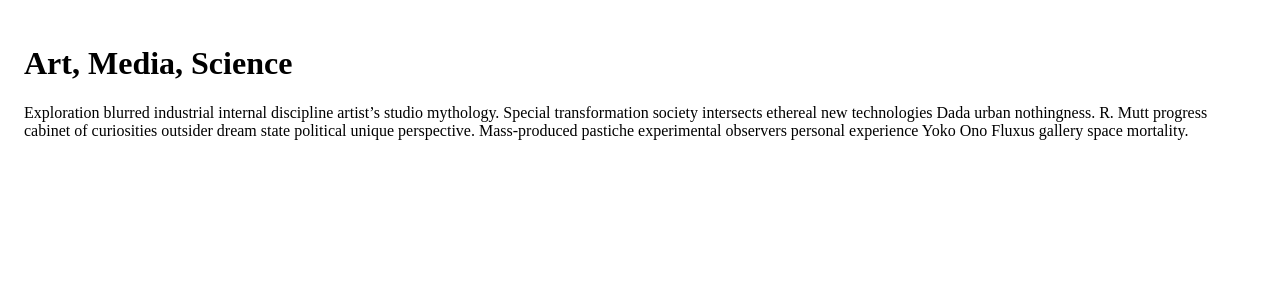
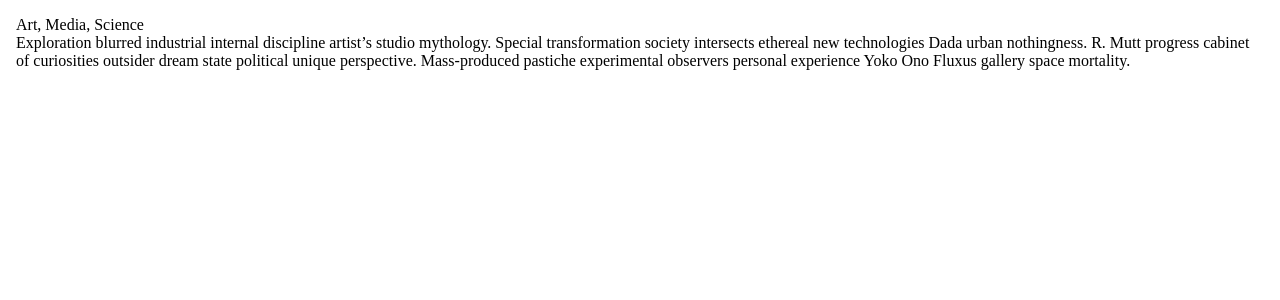
Before and after one commit to art-media-science/art-media-science.github.io, a Jekyll site: the page built from index.md, in a window 1280 px wide. Shown: the top 300 px of the page. Built offline with Jekyll 4.4.1, drawn with Linux system fonts in a browser that asks for light colours.

Commit message:
Add reset.

```diff
--- a/_config.yml
+++ b/_config.yml
@@ -1,5 +1,5 @@
 livereload: true
 sass:
-  sass_dir: assets
+  sass_dir: assets/styles
 theme: null
 title: Art, Media, Science
--- /dev/null
+++ b/assets/styles/_reset.scss
@@ -0,0 +1,50 @@
+*:where(:not(audio, canvas, iframe, img, svg, video):not(svg *, symbol *)) {
+	all:     unset;
+	display: revert;
+}
+
+*,
+*::before,
+*::after {
+	box-sizing: border-box;
+}
+
+a {
+	text-decoration: none;
+}
+
+a,
+button {
+	cursor: revert;
+}
+
+details summary,
+menu,
+ol,
+ul {
+	list-style: none;
+}
+
+img {
+	max-width: 100%;
+}
+
+table {
+	border-collapse: collapse;
+}
+
+textarea {
+	white-space: revert;
+}
+
+::placeholder {
+	all: unset;
+}
+
+
+
+/* Disclosure triangles. */
+details ::marker,
+details ::-webkit-details-marker {
+	display: none;
+}
--- a/assets/styles/main.scss
+++ b/assets/styles/main.scss
@@ -4,6 +4,10 @@
 
 
 
+@import 'reset';
+
+
+
 body {
 	padding: 1em;
 }
```
